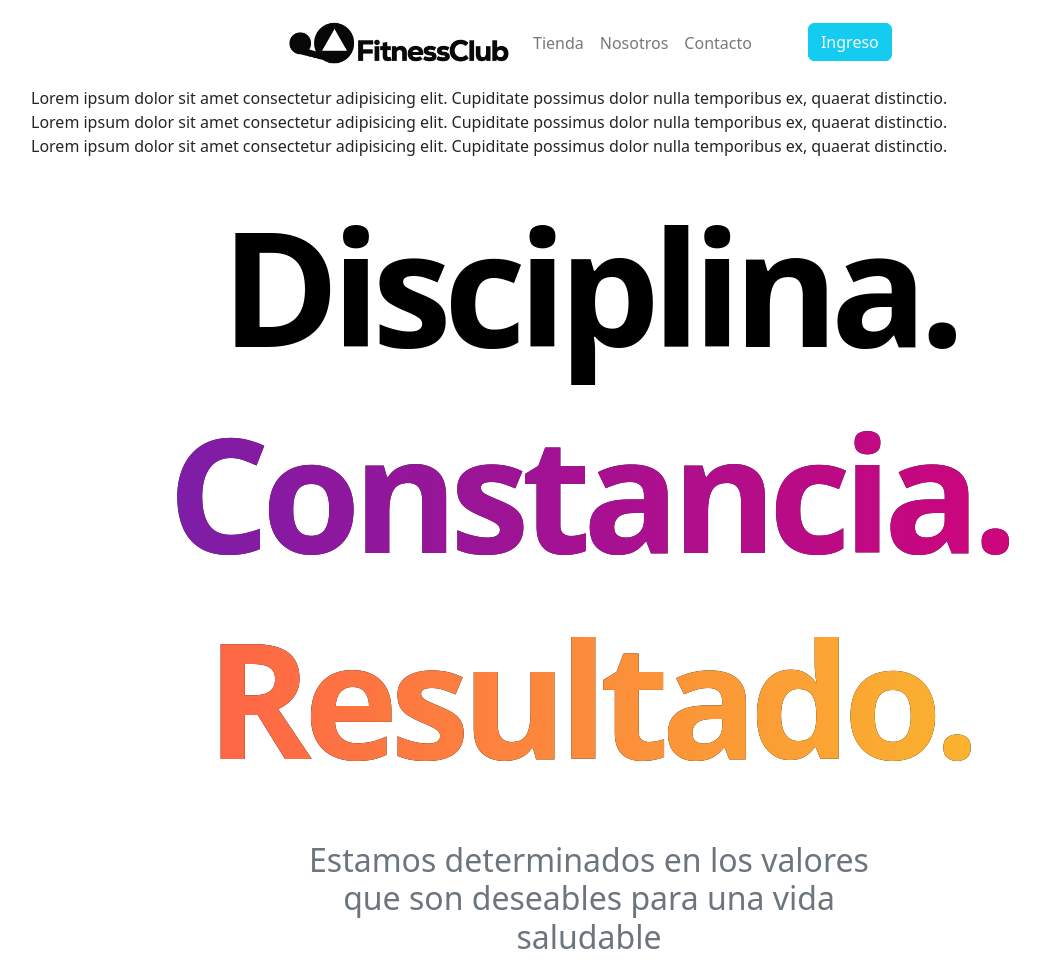
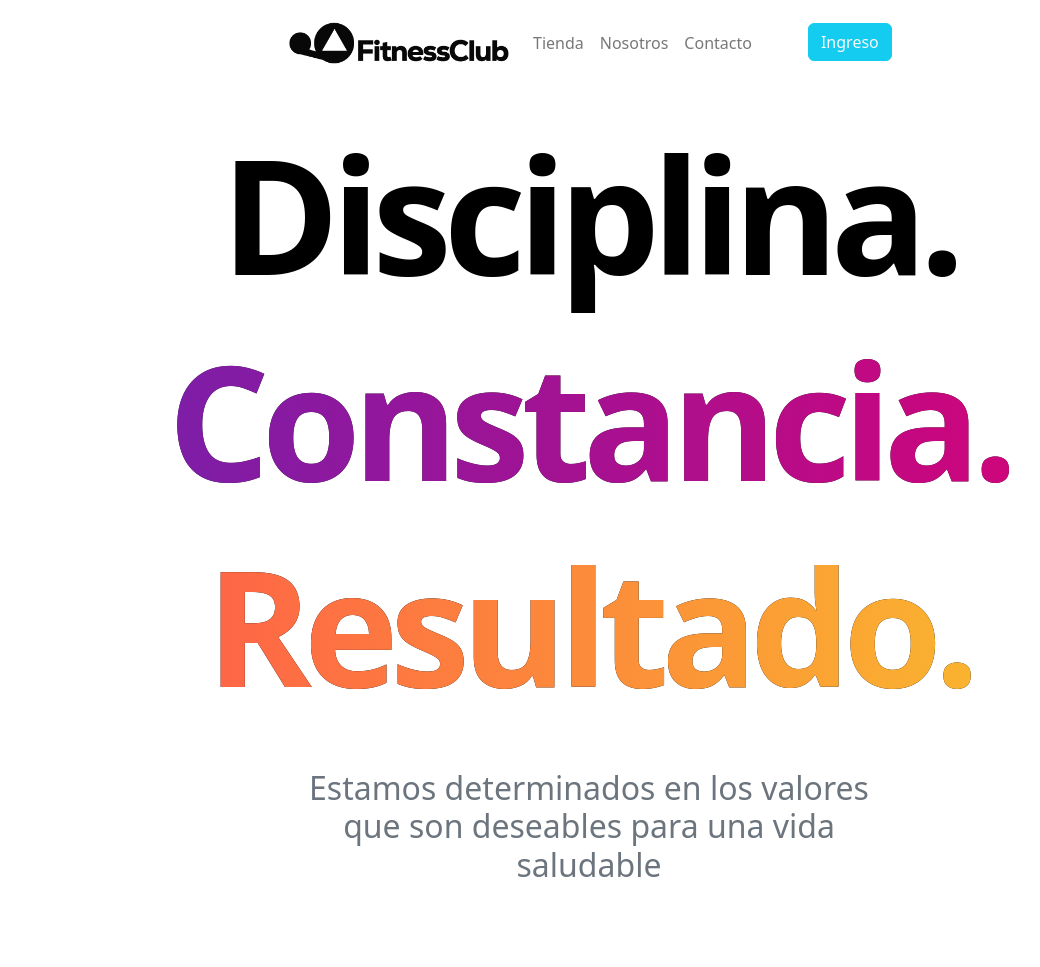
Before and after one commit to leivahm/fitness, a plain HTML site: page index.html in a window 1280 px wide. Shown: the top 967 px of the page, without its empty margins (51-1091 px from the left). Drawn offline with nearby package versions, Linux system fonts and the light colour scheme.

Commit message:
acomodo index

```diff
--- a/index.html
+++ b/index.html
@@ -75,12 +75,6 @@
             </div>
         </div>
     </nav>
-
-    <div class="container justify-content: center;">
-        <div>Lorem ipsum dolor sit amet consectetur adipisicing elit. Cupiditate possimus dolor nulla temporibus ex, quaerat distinctio.</div>
-        <div>Lorem ipsum dolor sit amet consectetur adipisicing elit. Cupiditate possimus dolor nulla temporibus ex, quaerat distinctio.</div>
-        <div>Lorem ipsum dolor sit amet consectetur adipisicing elit. Cupiditate possimus dolor nulla temporibus ex, quaerat distinctio.</div>
-    </div>
 
     <!-- ::: PRINCIPIOS ::: -->
     <div class="p-4" id="principles">
```
